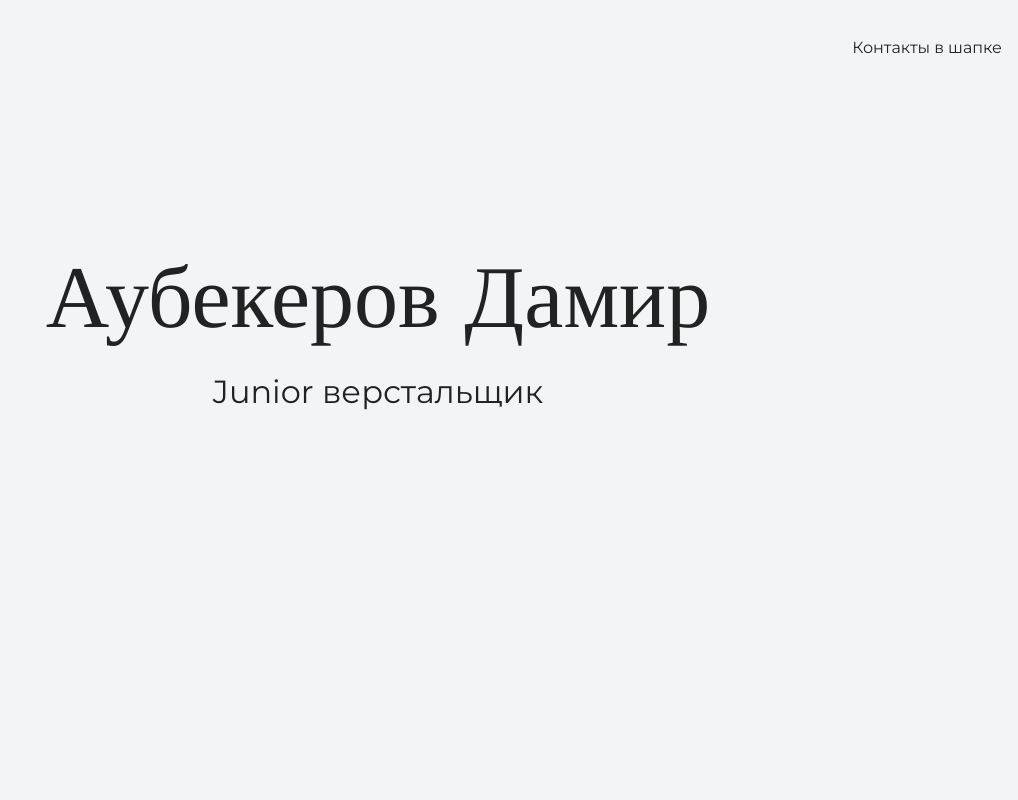
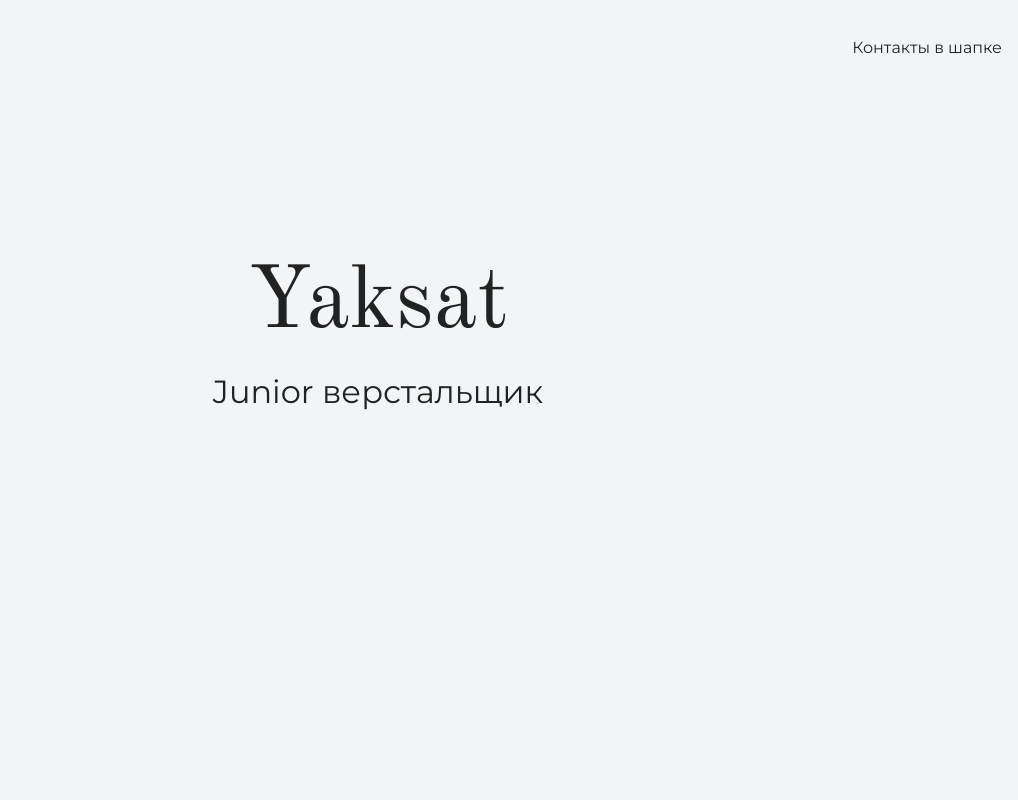
Before and after one commit to Yaksat/my-site, a plain HTML site: page index.html in a window 1280 px wide. Shown: the top 800 px of the page, without its empty margins (262-1280 px from the left). Drawn offline with nearby package versions, Linux system fonts and the light colour scheme.

Commit message:
Update index.html

```diff
--- a/index.html
+++ b/index.html
@@ -16,7 +16,7 @@
 
     <section class="hero-image">
       <div class="container">
-        <h1 class="heading">Аубекеров Дамир</h1>
+        <h1 class="heading">Yaksat</h1>
         <p>Junior верстальщик</p>
       </div>
     </section>
```
